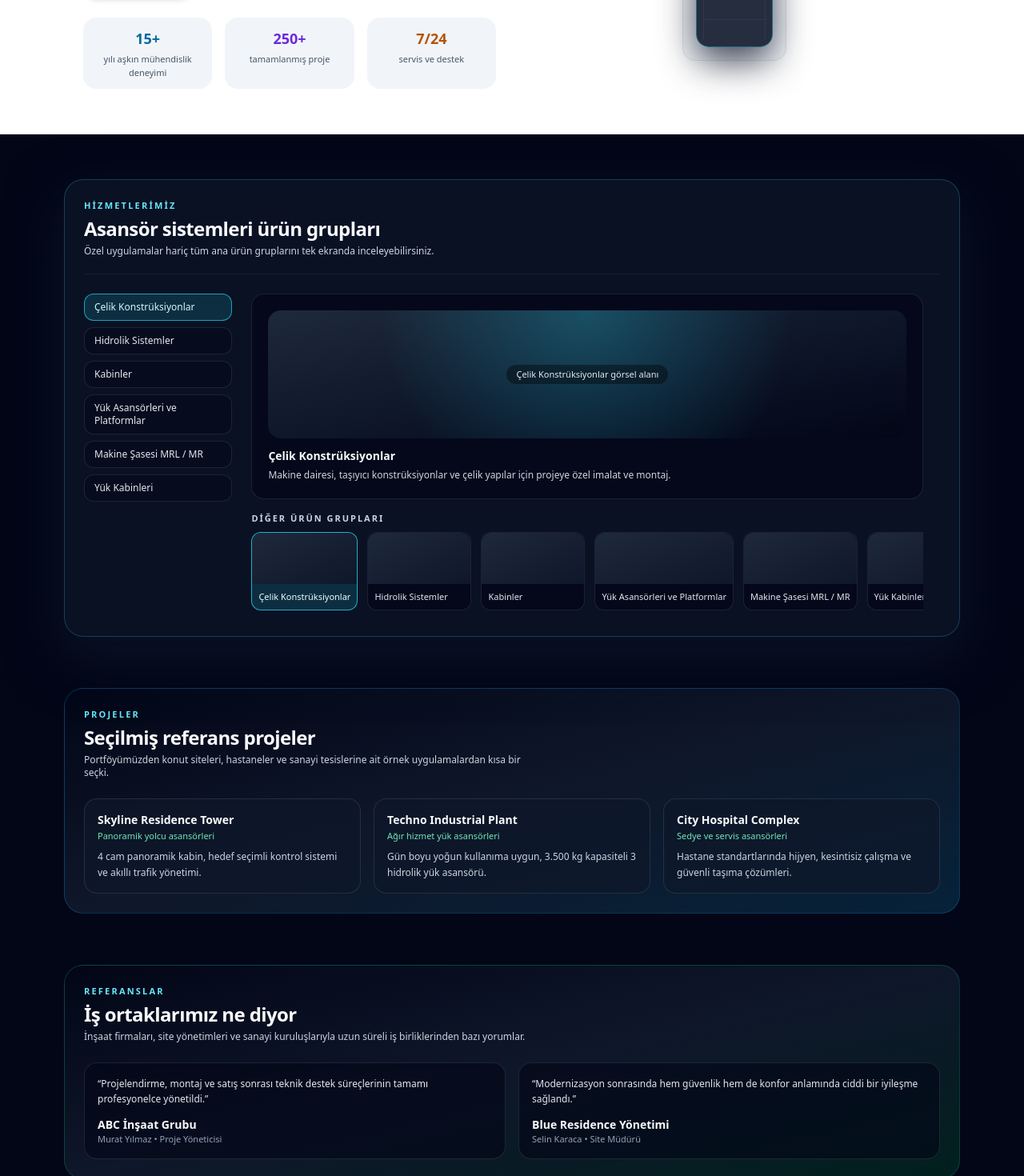
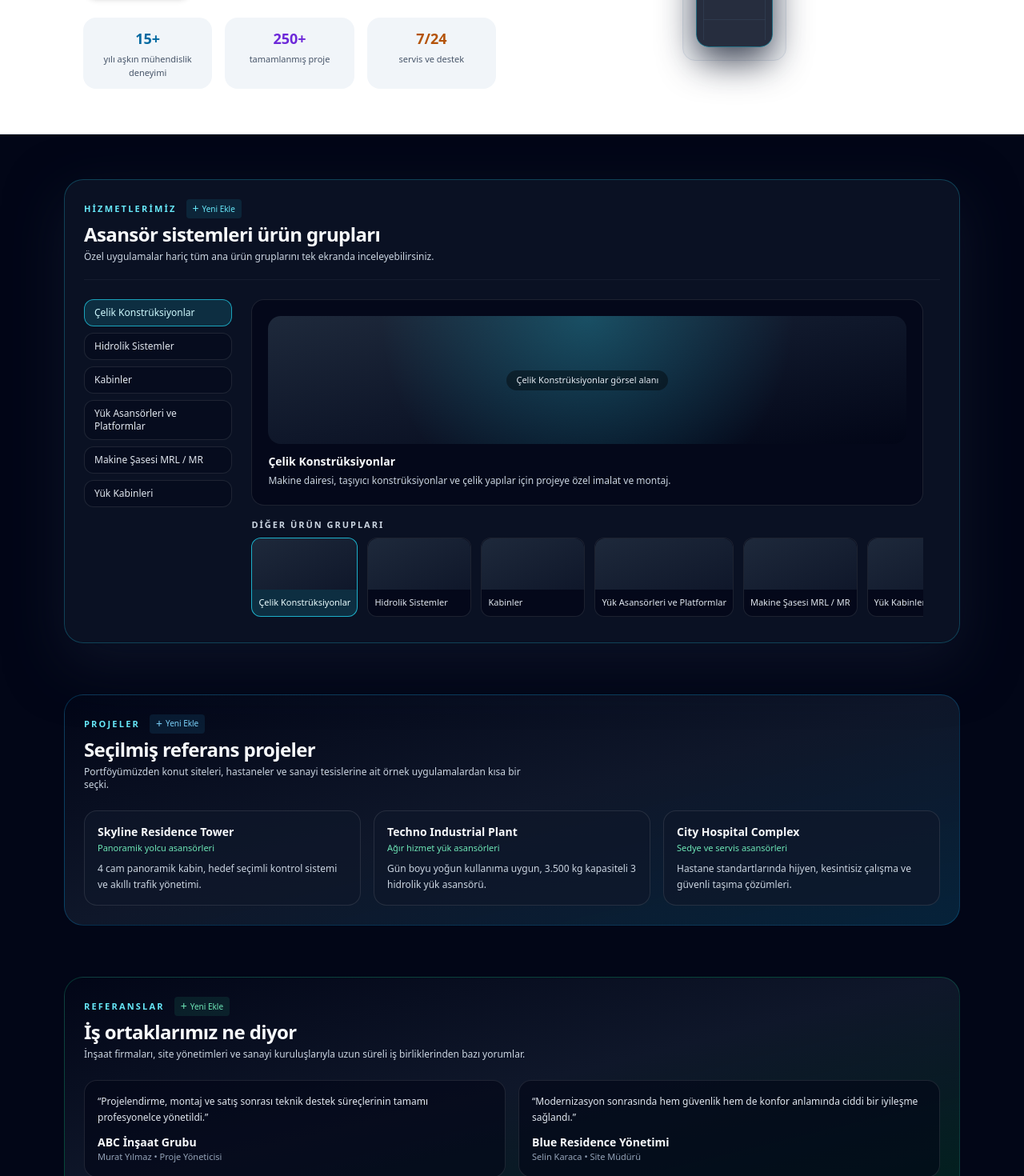
Before and after one commit to ibrahimtkmz/withmor, a Next.js app: page / in a window 1280 px wide. Shown: the part 402-1872 px from the top of the page at 80% size. Built offline with nearby package versions, Linux system fonts and the light colour scheme.

Commit message:
Update page.jsx

```diff
--- a/app/page.jsx
+++ b/app/page.jsx
@@ -190,28 +190,61 @@ export default function App() {
     if (type === "reference" && index !== null) setTempValue(references[index]);
   };
 
+  // Yeni ekleme fonksiyonu
+  const openAdd = (type) => {
+    if (!isLoggedIn) {
+      setShowLogin(true);
+      return;
+    }
+    setEditModal({ open: true, type, index: null });
+
+    // Boş şablonlar
+    if (type === "service")
+      setTempValue({ id: `new-${Date.now()}`, name: "", desc: "", image: "" });
+    if (type === "project") setTempValue({ name: "", type: "", desc: "" });
+    if (type === "reference") setTempValue({ company: "", quote: "", name: "", title: "" });
+  };
+
   const saveEdit = () => {
     const { type, index } = editModal;
 
+    // Tekil alanlar
     if (type === "hero") setHero(tempValue);
     if (type === "company") setCompanyInfo(tempValue);
 
-    if (type === "service" && index !== null) {
+    // Listeler (Ekleme veya Düzenleme)
+    if (type === "service") {
+      if (index !== null) {
+        // Düzenleme
         const copy = [...services];
         copy[index] = tempValue;
         setServices(copy);
+      } else {
+        // Ekleme
+        setServices([...services, tempValue]);
+        // Yeni eklenen servisi aktif yap
+        setActiveService(services.length);
+      }
     }
 
-    if (type === "project" && index !== null) {
+    if (type === "project") {
+      if (index !== null) {
         const copy = [...projects];
         copy[index] = tempValue;
         setProjects(copy);
+      } else {
+        setProjects([...projects, tempValue]);
+      }
     }
 
-    if (type === "reference" && index !== null) {
+    if (type === "reference") {
+      if (index !== null) {
         const copy = [...references];
         copy[index] = tempValue;
         setReferences(copy);
+      } else {
+        setReferences([...references, tempValue]);
+      }
     }
 
     setEditModal({ open: false, type: null, index: null });
@@ -353,9 +386,17 @@ export default function App() {
         >
           <div className="flex flex-col gap-3 border-b border-white/5 pb-5 sm:flex-row sm:items-end sm:justify-between">
             <div>
+              <div className="flex items-center gap-3">
                 <p className="text-[11px] font-semibold uppercase tracking-[0.2em] text-cyan-300">
                   Hizmetlerimiz
                 </p>
+                <button
+                  onClick={() => openAdd("service")}
+                  className="flex items-center gap-1 rounded bg-cyan-400/10 px-2 py-0.5 text-[10px] font-medium text-cyan-300 transition hover:bg-cyan-400 hover:text-slate-900"
+                >
+                  <span className="text-sm">+</span> Yeni Ekle
+                </button>
+              </div>
               <h2 className="mt-1 text-xl font-semibold tracking-tight sm:text-2xl">
                 Asansör sistemleri ürün grupları
               </h2>
@@ -460,9 +501,17 @@ export default function App() {
         >
           <div className="mb-6 flex items-center justify-between gap-4">
             <div>
+              <div className="flex items-center gap-3">
                 <p className="text-[11px] font-semibold uppercase tracking-[0.2em] text-cyan-300">
                   Projeler
                 </p>
+                <button
+                  onClick={() => openAdd("project")}
+                  className="flex items-center gap-1 rounded bg-sky-400/10 px-2 py-0.5 text-[10px] font-medium text-sky-300 transition hover:bg-sky-400 hover:text-slate-900"
+                >
+                  <span className="text-sm">+</span> Yeni Ekle
+                </button>
+              </div>
               <h2 className="mt-1 text-xl font-semibold tracking-tight sm:text-2xl">
                 Seçilmiş referans projeler
               </h2>
@@ -506,9 +555,17 @@ export default function App() {
         >
           <div className="mb-6 flex items-center justify-between gap-4">
             <div>
+              <div className="flex items-center gap-3">
                 <p className="text-[11px] font-semibold uppercase tracking-[0.2em] text-cyan-300">
                   Referanslar
                 </p>
+                <button
+                  onClick={() => openAdd("reference")}
+                  className="flex items-center gap-1 rounded bg-emerald-400/10 px-2 py-0.5 text-[10px] font-medium text-emerald-300 transition hover:bg-emerald-400 hover:text-slate-900"
+                >
+                  <span className="text-sm">+</span> Yeni Ekle
+                </button>
+              </div>
               <h2 className="mt-1 text-xl font-semibold tracking-tight sm:text-2xl">
                 İş ortaklarımız ne diyor
               </h2>
@@ -724,11 +781,13 @@ export default function App() {
       {editModal.open && (
         <div className="fixed inset-0 z-40 flex items-center justify-center bg-black/60">
           <div className="max-h-[80vh] w-full max-w-lg overflow-y-auto rounded-2xl border border-white/10 bg-slate-950 p-5 shadow-xl">
-            <h3 className="mb-3 text-sm font-semibold text-slate-50">İçeriği Düzenle</h3>
+            <h3 className="mb-3 text-sm font-semibold text-slate-50">
+              {editModal.index === null ? "Yeni Ekle" : "İçeriği Düzenle"}
+            </h3>
             <div className="space-y-3 text-xs">
               {Object.keys(tempValue).map((key) => (
                 <div key={key}>
-                  <label className="mb-1 block text-[11px] text-slate-400">{key}</label>
+                  <label className="mb-1 block text-[11px] text-slate-400 capitalize">{key}</label>
                   {key === "desc" || key === "quote" || key === "about" ? (
                     <textarea
                       rows={3}
@@ -762,7 +821,7 @@ export default function App() {
                 onClick={saveEdit}
                 className="rounded-xl bg-cyan-400 px-3 py-1.5 font-medium text-slate-950 hover:bg-cyan-300"
               >
-                Kaydet
+                {editModal.index === null ? "Ekle" : "Kaydet"}
               </button>
             </div>
           </div>
```
Lines whose indentation alone changed are shown as unchanged.
